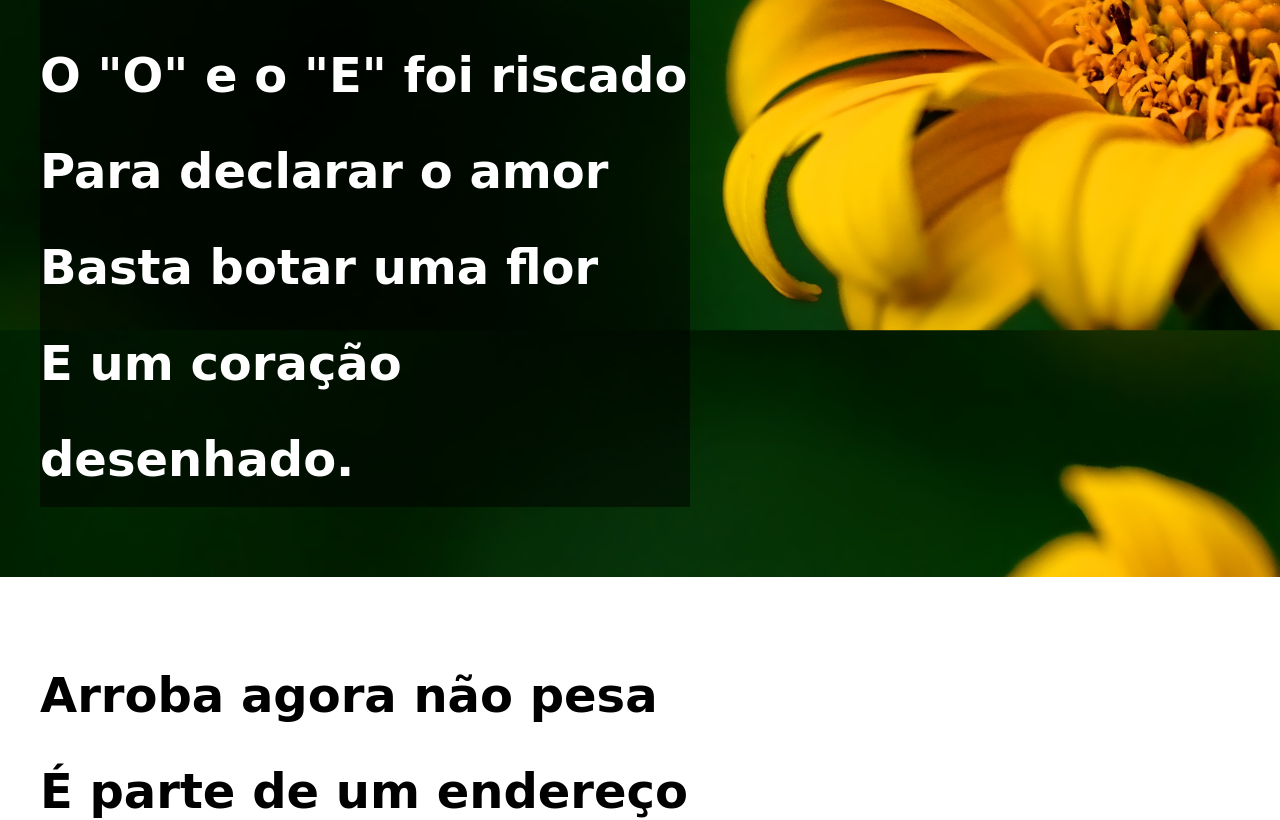
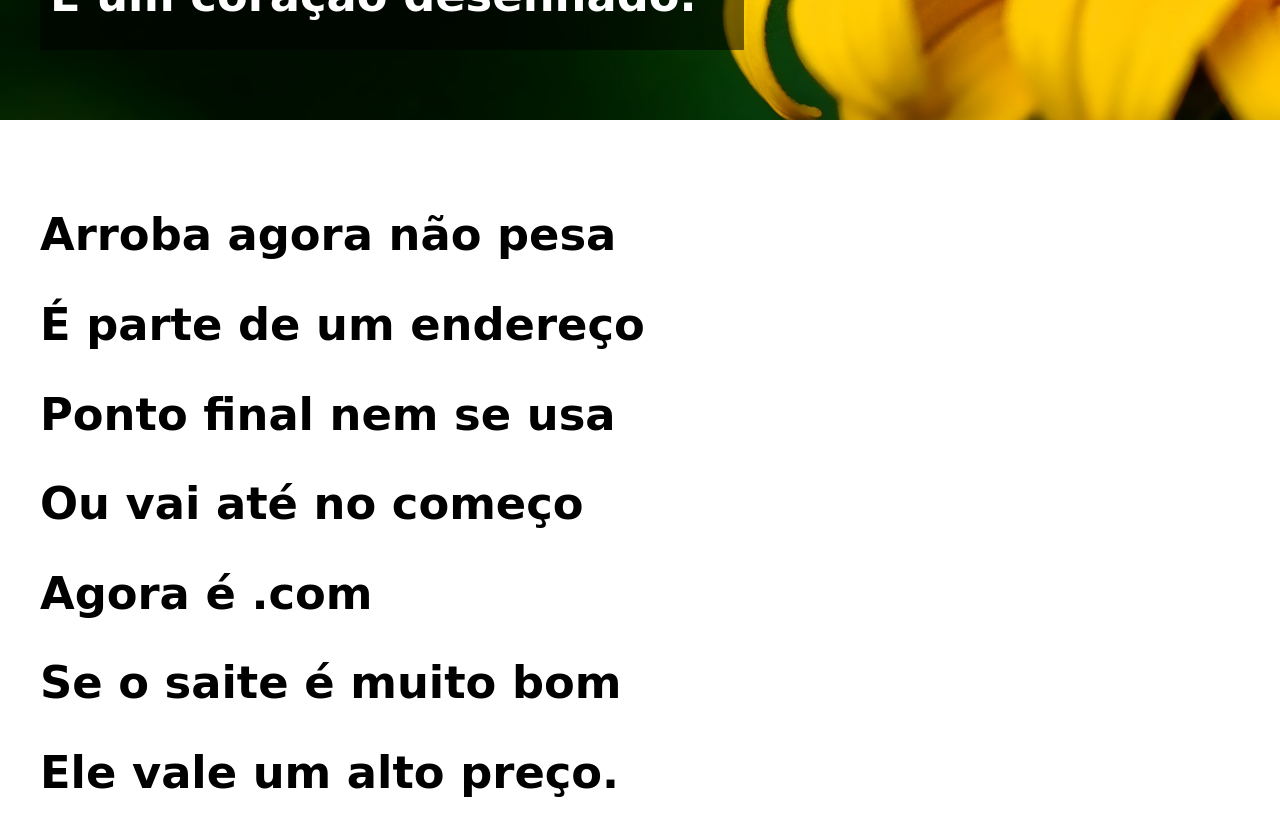
Before and after one commit to Bryanlks/html-css, a plain HTML site: page exercicios/ex-004/fundo001.html in a window 1280 px wide. Shown: the part 1660-2480 px from the top of the page. Drawn offline with Linux system fonts and the light colour scheme; files whose address does not match are found by name.

Commit message:
Bug fixeds

```diff
--- a/exercicios/ex-004/fundo001.html
+++ b/exercicios/ex-004/fundo001.html
@@ -4,7 +4,7 @@
     <meta charset="UTF-8">
     <meta name="viewport" content="width=device-width, initial-scale=1.0">
     <title>Cordel Moderno</title>
-    <link rel="stylesheet" href="style.css">
+    <link rel="stylesheet" href="styles/style.css">
 </head>
 <body>
     <header>
--- a/exercicios/ex-004/style.css
+++ b/exercicios/ex-004/styles/style.css
@@ -30,7 +30,6 @@
     text-align: center;
     background-color: black;
     color: white;
-    height: 325px;
 }
 
 header > h1 {
@@ -42,6 +41,7 @@
 
 header > p {
     font-family: var(--fonte1);
+    padding-bottom: 30px;
 }
 
 header a {
@@ -55,9 +55,12 @@
 }
 
 main .normal {
-    font-size: 3em;
     font-weight: bold;
     padding: 70px 40px ;
+}
+
+main p {
+    font-size: 3.5vw;
 }
 
 section {
@@ -67,6 +70,7 @@
     padding-left: 30px;
     font-family: var(--fonte3);
     font-size: 3.5vw;
+
 }
 
 main #img1 {
@@ -79,7 +83,7 @@
 
 main .imagem {
     display: block;
-    font-size: 3em;
+    font-size: 3.5vw;
     font-weight: bold;
     padding: 70px 40px;
     color: white;
@@ -89,7 +93,8 @@
 section.imagem > p {
     display: inline-block;
     background-color: rgba(0, 0, 0, 0.527);
-    width: 650px;
+    display: inline-block;
+    padding: 10px;
 }
 
 main #img2 {
```
